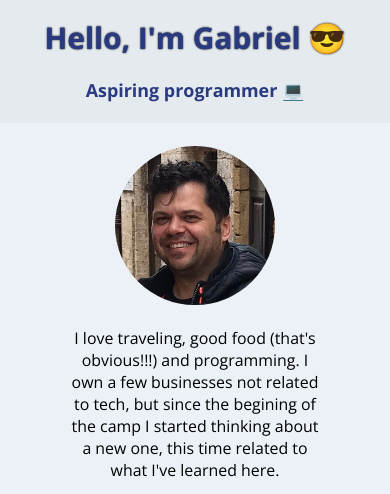
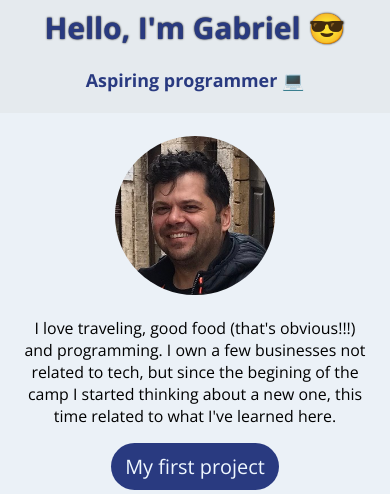
Before and after one commit to Gabbryel/profile, a plain HTML site: page index.html in a window 390 px wide. Shown: the top 494 px of the page. Drawn offline with nearby package versions, Linux system fonts and the light colour scheme.

Commit message:
update style

```diff
--- a/queries.css
+++ b/queries.css
@@ -1,4 +1,7 @@
 @media (max-width: 900px) {
+  body {
+    width: 100%;
+  }
   .first-div img {
     width: 12 rem;
   }
--- a/style.css
+++ b/style.css
@@ -6,6 +6,7 @@ body {
   font-family: 'Open Sans', sans-serif;
   color: #293a80;
   margin: 0rem auto;
+  width: 60vw;
 }
 
 .first-div {
@@ -13,7 +14,7 @@ body {
   top: -23px;
   text-align: center;
   background-color: rgb(229, 234, 238);
-  padding: 1rem 0 .3rem 0;
+  padding: .5rem 0 .3rem 0;
 }
 
 h1 {
@@ -30,7 +31,7 @@ h3 {
   font-size: .8rem;
 }
 .main-div {
-  width: 65vw;
+  width: 90%;
   margin: 0 auto;
 }
 
@@ -75,6 +76,7 @@ ul {
 .button:hover {
     animation: shakeme 0.5s;
     animation-iteration-count: infinite;
+    opacity: .5;
 }
 
 @keyframes shakeme {
@@ -95,11 +97,6 @@ ul {
   font-size: 1rem;
 }
 
-.button:hover {
-  opacity: .5;
-
-}
-
 .footer {
   text-align: center;
   background-color: rgb(229, 234, 238);
```
